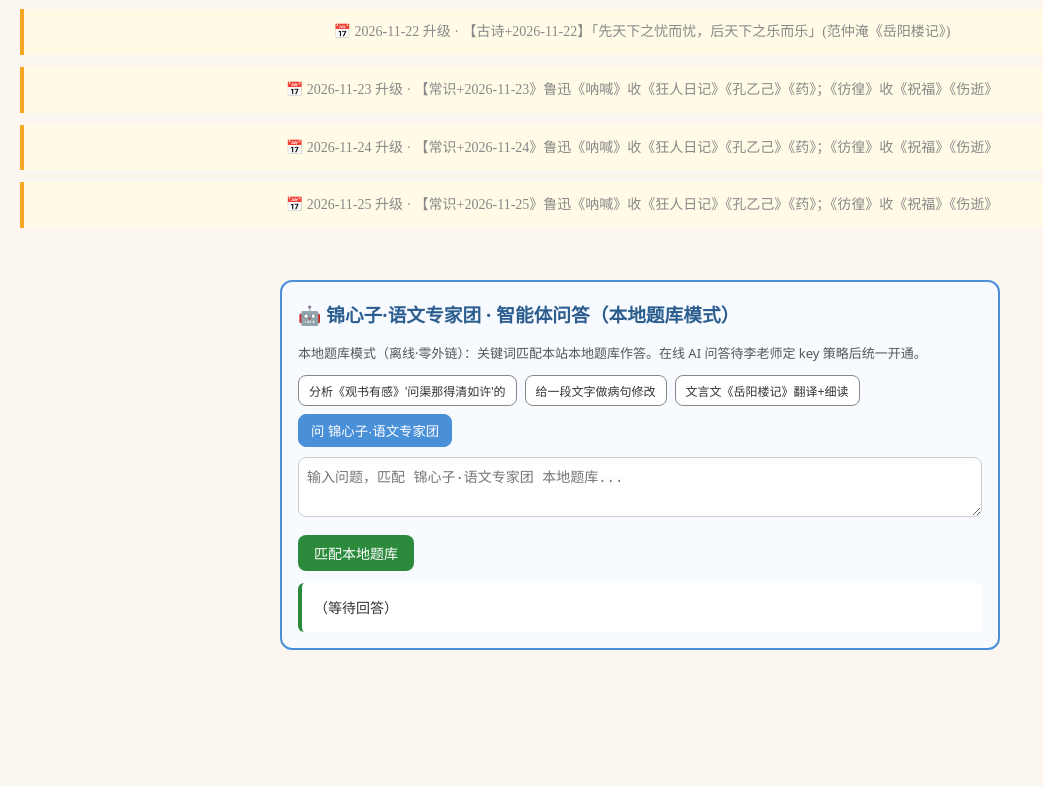
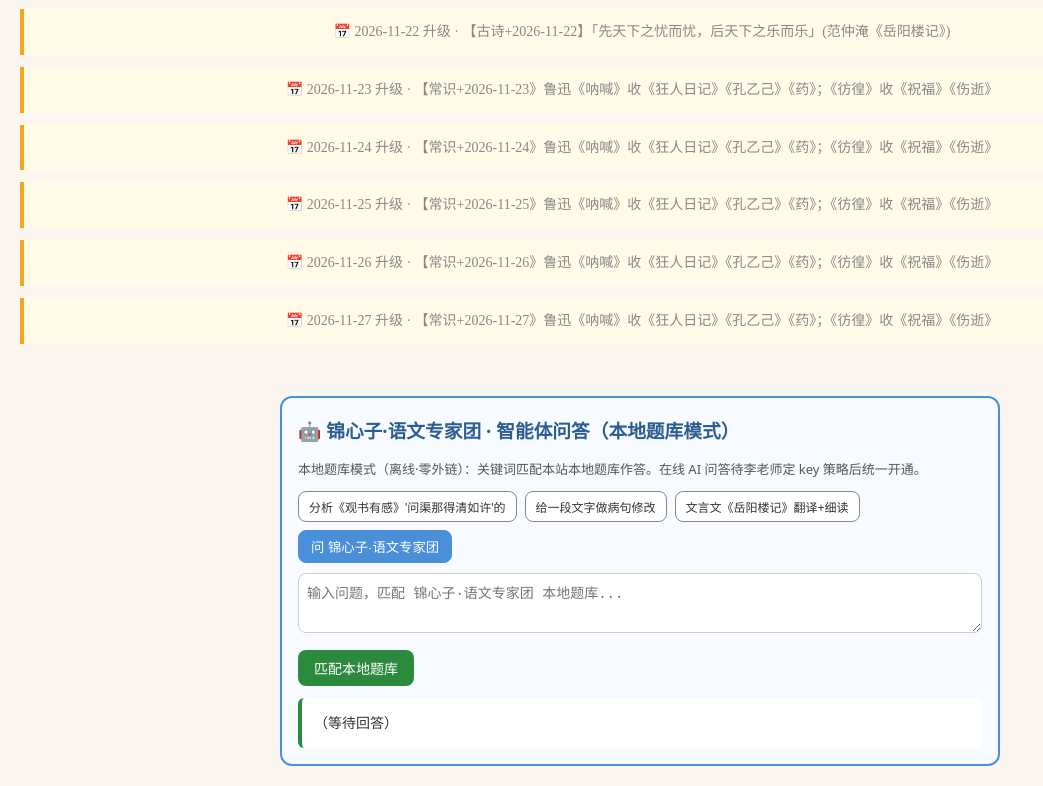
Before and after one commit to dapengzhanchi141345/teachbot-deploy, a plain HTML site: page web/sites/chinese.html in a window 1280 px wide. Shown: the part 2851-3637 px from the top of the page, without its empty margins (0-1043 px from the left). Before the commit the page ends 3521 px from the top, so only its background shows below. Drawn offline with Linux system fonts and the light colour scheme.

Commit message:
sync chinese.html from li-yanming-chinese 独立站 (11-27)

```diff
--- a/web/sites/chinese.html
+++ b/web/sites/chinese.html
@@ -164,6 +164,10 @@ footer{text-align:center;padding:20px;color:#888;font-size:13px;margin-top:30px;
 <div style="background:#fffbe6;border-left:4px solid #f5a623;padding:10px;margin:12px 0;font-size:14px">📅 2026-11-24 升级 · 【常识+2026-11-24》鲁迅《呐喊》收《狂人日记》《孔乙己》《药》；《彷徨》收《祝福》《伤逝》</div>
 
 <div style="background:#fffbe6;border-left:4px solid #f5a623;padding:10px;margin:12px 0;font-size:14px">📅 2026-11-25 升级 · 【常识+2026-11-25》鲁迅《呐喊》收《狂人日记》《孔乙己》《药》；《彷徨》收《祝福》《伤逝》</div>
+
+<div style="background:#fffbe6;border-left:4px solid #f5a623;padding:10px;margin:12px 0;font-size:14px">📅 2026-11-26 升级 · 【常识+2026-11-26》鲁迅《呐喊》收《狂人日记》《孔乙己》《药》；《彷徨》收《祝福》《伤逝》</div>
+
+<div style="background:#fffbe6;border-left:4px solid #f5a623;padding:10px;margin:12px 0;font-size:14px">📅 2026-11-27 升级 · 【常识+2026-11-27》鲁迅《呐喊》收《狂人日记》《孔乙己》《药》；《彷徨》收《祝福》《伤逝》</div>
 </footer>
 
 <script>
```
